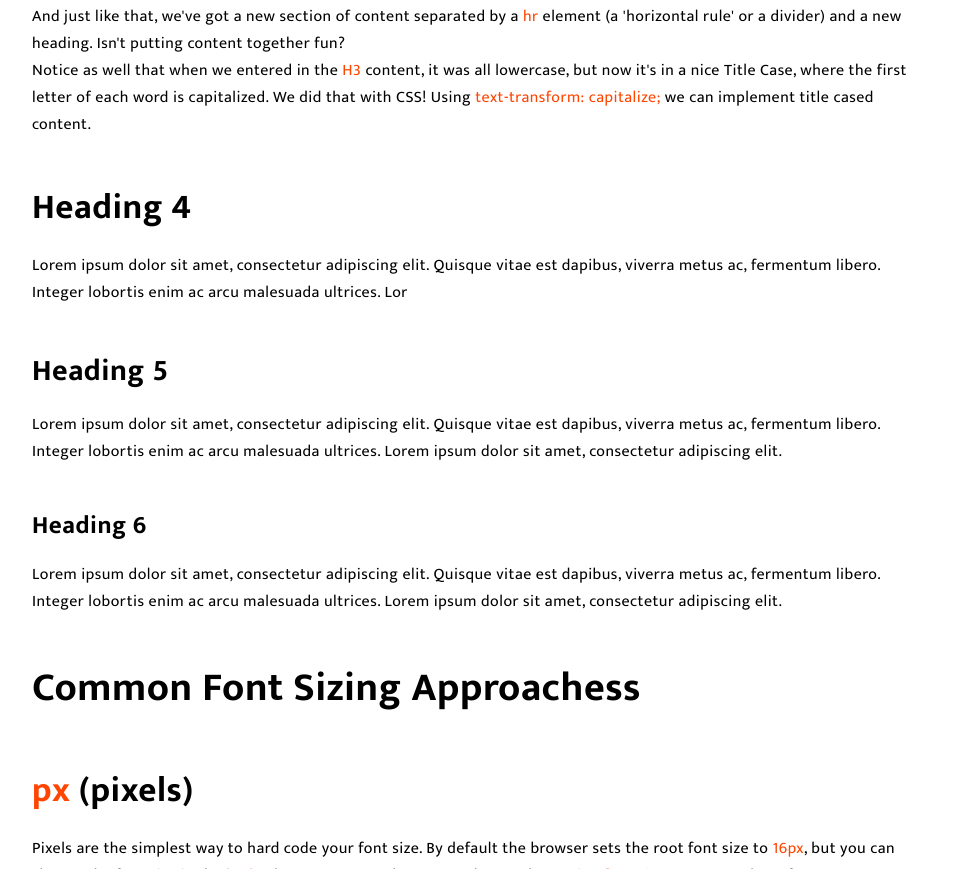
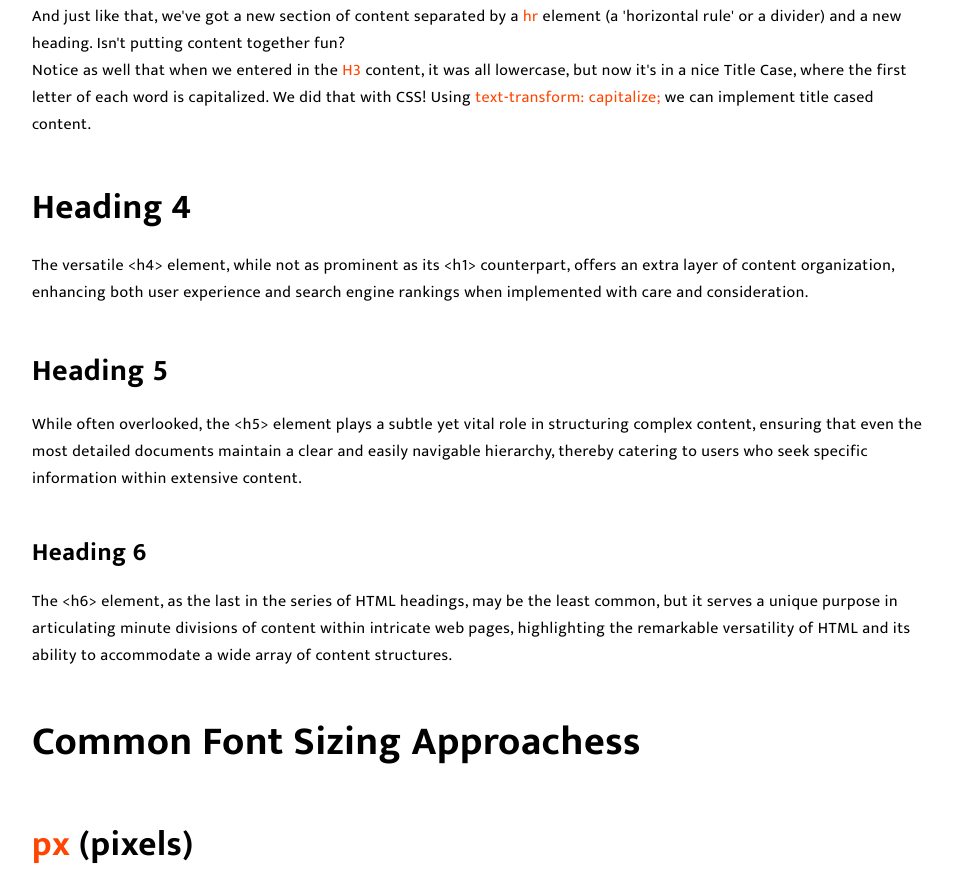
Before and after one commit to dev-rygar/Blog-Post, a plain HTML site: page index.html in a window 1280 px wide. Shown: the part 1809-2678 px from the top of the page, without its empty margins (158-1111 px from the left). Drawn offline with Linux system fonts and the light colour scheme.

Commit message:
Update index.html
Changed the content of topic regarding
 - H4
 - H5
 - H6

Added:
 - address element on Hero Section (might remove in future)

```diff
--- a/index.html
+++ b/index.html
@@ -16,6 +16,7 @@
     <header class="header-container">
         <section class="header-content">
             <h1>A Blog Post</h1>
+            <address>Developer: John Garry Tan</address>
             <p>Typography is one of the most important elements of front end design and development! In this exercise, we'll play around<br>
             with some of the common CSS properties to manage and style our fonts by making a nice blog post-like web page.</p>
             <hr>
@@ -56,13 +57,13 @@
             <p>Notice as well that when we entered in the <span class="orange-text">H3</span> content, it was all lowercase, but now it's in a nice Title Case, where the first letter of each word is capitalized. We did that with CSS! Using <span class="orange-text">text-transform: capitalize;</span> we can implement title cased content.</p>
 
             <h4>Heading 4</h4>
-            <p>Lorem ipsum dolor sit amet, consectetur adipiscing elit. Quisque vitae est dapibus, viverra metus ac, fermentum libero. Integer lobortis enim ac arcu malesuada ultrices. Lor
+            <p>The versatile &lt;h4&gt; element, while not as prominent as its &lt;h1&gt; counterpart, offers an extra layer of content organization, enhancing both user experience and search engine rankings when implemented with care and consideration.</p>
 
             <h5>Heading 5</h5>
-            <p>Lorem ipsum dolor sit amet, consectetur adipiscing elit. Quisque vitae est dapibus, viverra metus ac, fermentum libero. Integer lobortis enim ac arcu malesuada ultrices. Lorem ipsum dolor sit amet, consectetur adipiscing elit. </p>
+            <p>While often overlooked, the &lt;h5&gt; element plays a subtle yet vital role in structuring complex content, ensuring that even the most detailed documents maintain a clear and easily navigable hierarchy, thereby catering to users who seek specific information within extensive content.</p>
 
             <h6>Heading 6</h6>
-            <p>Lorem ipsum dolor sit amet, consectetur adipiscing elit. Quisque vitae est dapibus, viverra metus ac, fermentum libero. Integer lobortis enim ac arcu malesuada ultrices. Lorem ipsum dolor sit amet, consectetur adipiscing elit.</p>
+            <p>The &lt;h6&gt; element, as the last in the series of HTML headings, may be the least common, but it serves a unique purpose in articulating minute divisions of content within intricate web pages, highlighting the remarkable versatility of HTML and its ability to accommodate a wide array of content structures.</p>
 
             <h3>Common Font Sizing Approachess</h3>
             <h4><span class="orange-text">px</span> (pixels)</h4>
```
